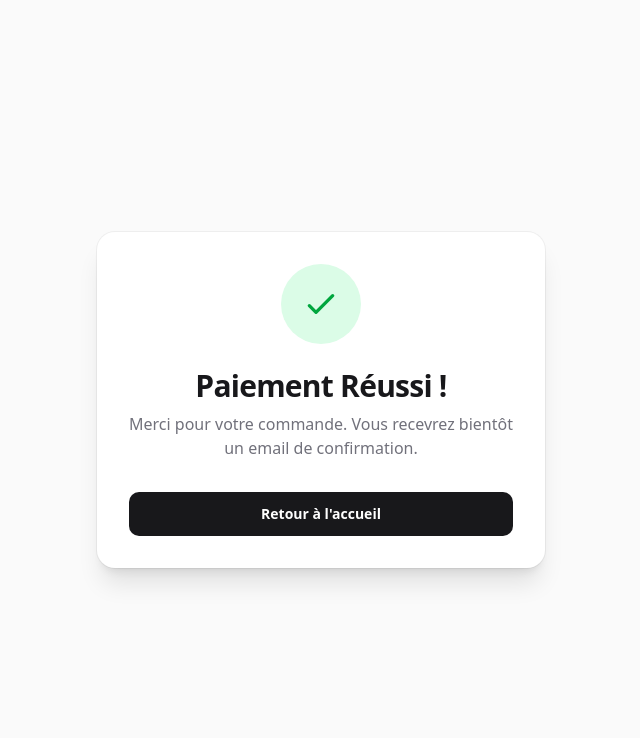
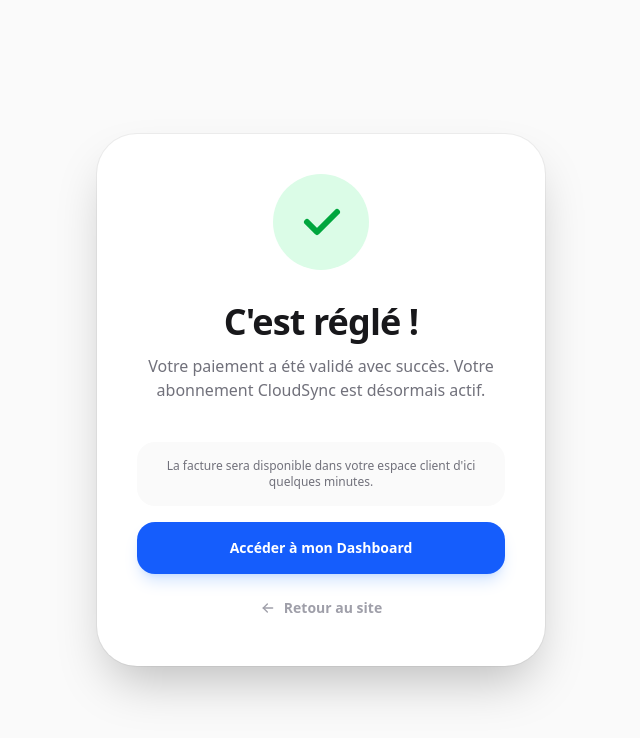
Before and after one commit to anthonylbm69/tp-next-2026, a Next.js app: page /success in a window 1280 px wide. Shown: the top 738 px of the page, without its empty margins (319-959 px from the left). Built offline with nearby package versions, Linux system fonts and the light colour scheme.

Commit message:
update for invoice and subscription page

```diff
--- a/app/api/auth/logout/route.ts
+++ b/app/api/auth/logout/route.ts
@@ -1,10 +1,14 @@
 import { NextResponse } from "next/server";
-import { clearAuthCookie } from "@/lib/auth";
+import { cookies } from "next/headers";
+import { revalidatePath } from "next/cache";
 
-export async function POST() {
+export async function GET() {
   try {
-    await clearAuthCookie();
-    return NextResponse.json({ success: true });
+    const cookieStore = await cookies();
+
+    cookieStore.delete("auth-token");
+    revalidatePath("/");
+    return NextResponse.redirect(new URL("/", process.env.NEXT_PUBLIC_URL || "http://localhost:3000"));
   } catch (error) {
     console.error("Logout error:", error);
     return NextResponse.json(
--- a/app/api/checkout/route.ts
+++ b/app/api/checkout/route.ts
@@ -58,9 +58,8 @@ export async function POST(req: Request) {
 
         const order = await db.order.create({
             data: {
+                stripeSessionId: session.id,
                 userId: parseInt(userId),
-                stripeSessionId: session.id,
-                stripeInvoiceId: session.invoice as string | null,
                 invoiceNumber: session.invoice as string | null,
                 totalAmount: (session.amount_total || 0) / 100,
                 productId: productId,
--- a/app/api/invoice/route.ts
+++ b/app/api/invoice/route.ts
@@ -1,13 +1,15 @@
 import { stripe } from "@/lib/stripe";
+import { db } from "@/lib/db";
 import { NextResponse } from "next/server";
-import { db } from "@/lib/db";
 
 export async function GET(req: Request) {
   try {
     const { searchParams } = new URL(req.url);
     const sessionId = searchParams.get("session_id");
 
-        if (!sessionId) return NextResponse.json({ error: "Session ID manquant" }, { status: 400 });
+    if (!sessionId) {
+      return NextResponse.json({ error: "Session ID manquant" }, { status: 400 });
+    }
 
     const session = await stripe.checkout.sessions.retrieve(sessionId, {
       expand: ["invoice"],
@@ -15,20 +17,27 @@ export async function GET(req: Request) {
 
     const invoice = session.invoice as any;
 
-        const updatedOrder = await db.order.update({
+    if (!invoice || !invoice.invoice_pdf) {
+      return NextResponse.json({ error: "Facture en cours de génération par Stripe..." }, { status: 202 });
+    }
+
+    await db.order.update({
       where: { stripeSessionId: sessionId },
       data: {
-                stripeInvoiceId: invoice?.id,
-                invoicePdfUrl: invoice?.invoice_pdf,
         status: "paid",
+        stripeInvoiceId: invoice.id,
+        invoiceNumber: invoice.number,
+        invoicePdfUrl: invoice.invoice_pdf,
       },
     });
 
     return NextResponse.json({
-            pdf: invoice?.invoice_pdf,
-            orderNumber: updatedOrder.invoiceNumber,
+      pdf: invoice.invoice_pdf,
+      orderNumber: invoice.number,
     });
+
   } catch (error: any) {
-        return NextResponse.json({ error: error.message }, { status: 500 });
+    console.error("Erreur API Invoice:", error);
+    return NextResponse.json({ error: "Erreur serveur" }, { status: 500 });
   }
 }
--- a/app/success/page.tsx
+++ b/app/success/page.tsx
@@ -3,6 +3,7 @@
 import { useEffect, useState } from "react";
 import { useSearchParams } from "next/navigation";
 import Link from "next/link";
+import { IconDownload, IconCheck, IconArrowLeft, IconLoader2 } from "@tabler/icons-react";
 
 export default function SuccessPage() {
     const searchParams = useSearchParams();
@@ -28,61 +29,63 @@ export default function SuccessPage() {
     }, [sessionId]);
 
     return (
-        <div className="flex min-h-screen flex-col items-center justify-center bg-zinc-50 p-4 dark:bg-black">
-            <div className="w-full max-w-md rounded-2xl bg-white p-8 shadow-xl ring-1 ring-zinc-900/5 dark:bg-zinc-900 dark:ring-white/10">
+        <div className="flex min-h-screen flex-col items-center justify-center bg-zinc-50 p-4 dark:bg-black relative overflow-hidden">
+
+            <div className="absolute top-0 left-0 w-full h-full overflow-hidden -z-10 pointer-events-none">
+                <div className="absolute top-[-10%] left-[-10%] w-[40%] h-[40%] bg-green-500/5 rounded-full blur-[120px]" />
+                <div className="absolute bottom-[-10%] right-[-10%] w-[40%] h-[40%] bg-blue-500/5 rounded-full blur-[120px]" />
+            </div>
+
+            <div className="w-full max-w-md rounded-[2.5rem] bg-white p-10 shadow-2xl ring-1 ring-zinc-900/5 dark:bg-zinc-900 dark:ring-white/10">
                 <div className="flex flex-col items-center text-center">
-                    <div className="mb-6 flex h-20 w-20 items-center justify-center rounded-full bg-green-100 dark:bg-green-900/30">
-                        <svg
-                            className="h-10 w-10 text-green-600 dark:text-green-400"
-                            fill="none"
-                            stroke="currentColor"
-                            viewBox="0 0 24 24"
-                            xmlns="http://www.w3.org/2000/svg"
-                        >
-                            <path
-                                strokeLinecap="round"
-                                strokeLinejoin="round"
-                                strokeWidth="2"
-                                d="M5 13l4 4L19 7"
-                            />
-                        </svg>
+
+                    <div className="mb-8 flex h-24 w-24 items-center justify-center rounded-full bg-green-100 dark:bg-green-900/30">
+                        <IconCheck className="h-12 w-12 text-green-600 dark:text-green-400" stroke={3} />
                     </div>
 
-                    <h1 className="mb-2 text-3xl font-bold tracking-tight text-zinc-900 dark:text-white">
-                        Paiement Réussi !
+                    <h1 className="mb-3 text-4xl font-black tracking-tight text-zinc-900 dark:text-white">
+                        C'est réglé !
                     </h1>
-                    <p className="mb-8 text-zinc-500 dark:text-zinc-400">
-                        Merci pour votre commande. Vous recevrez bientôt un email de confirmation.
+                    <p className="mb-10 text-zinc-500 dark:text-zinc-400 font-medium">
+                        Votre paiement a été validé avec succès. Votre abonnement CloudSync est désormais actif.
                     </p>
 
-                    <div className="w-full space-y-3">
-                        {/* --- NOUVEAU : Bouton Facture --- */}
-                        {invoiceUrl && (
+                    <div className="w-full space-y-4">
+
+                        {loading ? (
+                            <div className="flex items-center justify-center gap-3 py-4 text-sm font-bold text-zinc-400 animate-pulse">
+                                <IconLoader2 className="animate-spin size-5" />
+                                Génération de la facture...
+                            </div>
+                        ) : invoiceUrl ? (
                             <a
                                 href={invoiceUrl}
                                 target="_blank"
                                 rel="noopener noreferrer"
-                                className="flex w-full items-center justify-center rounded-lg border border-zinc-200 bg-white px-4 py-3 text-sm font-semibold text-zinc-900 transition-all hover:bg-zinc-50 focus:outline-none dark:border-zinc-800 dark:bg-zinc-900 dark:text-white dark:hover:bg-zinc-800"
+                                className="group flex w-full items-center justify-center rounded-2xl border-2 border-zinc-100 bg-white px-6 py-4 text-sm font-bold text-zinc-900 transition-all hover:border-zinc-900 hover:bg-zinc-900 hover:text-white dark:border-zinc-800 dark:bg-zinc-900 dark:text-white dark:hover:border-white dark:hover:bg-white dark:hover:text-black"
                             >
-                                <svg className="mr-2 h-4 w-4" fill="none" stroke="currentColor" viewBox="0 0 24 24">
-                                    <path strokeLinecap="round" strokeLinejoin="round" strokeWidth="2" d="M12 10v6m0 0l-3-3m3 3l3-3m2 8H7a2 2 0 01-2-2V5a2 2 0 012-2h5.586a1 1 0 01.707.293l5.414 5.414a1 1 0 01.293.707V19a2 2 0 01-2 2z" />
-                                </svg>
-                                Télécharger la facture (PDF)
+                                <IconDownload className="mr-2 h-5 w-5 group-hover:scale-110 transition-transform" />
+                                Télécharger ma facture PDF
                             </a>
+                        ) : (
+                            <div className="p-4 rounded-2xl bg-zinc-50 dark:bg-zinc-800/50 text-xs text-zinc-500">
+                                La facture sera disponible dans votre espace client d'ici quelques minutes.
+                            </div>
                         )}
 
-                        {loading && (
-                            <div className="py-3 text-sm text-zinc-400 animate-pulse">
-                                Préparation de votre facture...
-                            </div>
-                        )}
-                        {/* ----------------------------- */}
+                        <Link
+                            href="/dashboard"
+                            className="flex w-full items-center justify-center rounded-2xl bg-blue-600 px-6 py-4 text-sm font-bold text-white shadow-lg shadow-blue-500/20 transition-all hover:bg-blue-700 hover:scale-[1.02] active:scale-95"
+                        >
+                            Accéder à mon Dashboard
+                        </Link>
 
                         <Link
                             href="/"
-                            className="flex w-full items-center justify-center rounded-lg bg-zinc-900 px-4 py-3 text-sm font-semibold text-white transition-all hover:bg-zinc-800 focus:outline-none focus:ring-2 focus:ring-zinc-900 focus:ring-offset-2 dark:bg-white dark:text-zinc-900 dark:hover:bg-zinc-100 dark:focus:ring-white dark:focus:ring-offset-zinc-900"
+                            className="flex w-full items-center justify-center gap-2 py-2 text-sm font-semibold text-zinc-400 hover:text-zinc-900 dark:hover:text-white transition-colors"
                         >
-                            Retour à l'accueil
+                            <IconArrowLeft className="size-4" />
+                            Retour au site
                         </Link>
                     </div>
                 </div>
--- a/components/nav-user.tsx
+++ b/components/nav-user.tsx
@@ -106,7 +106,7 @@ export function NavUser({
             </DropdownMenuGroup>
             <DropdownMenuSeparator />
             <DropdownMenuItem asChild>
-              <Link href="/login">
+              <Link href="/api/auth/logout">
                 <IconLogout />
                 Log out
               </Link>
```
Also changed, not shown: app/invoices/page.tsx (+37 -23 lines), app/page.tsx (+1 -7 lines), app/subscriptions/page.tsx (+19 -3 lines). Lines whose indentation alone changed are shown as unchanged.
